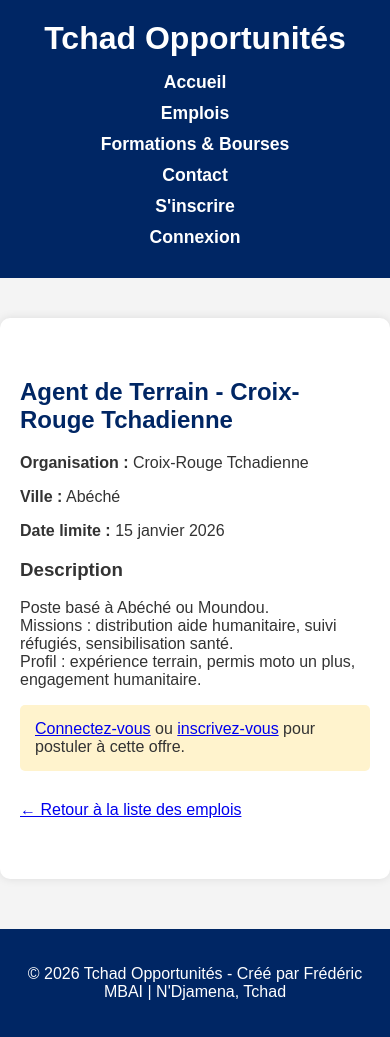
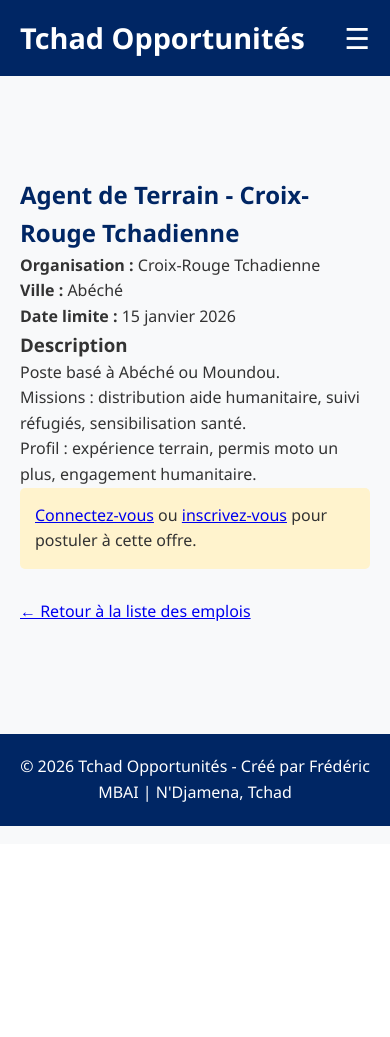
Before and after one commit to MBAIAMNE/tchad-opportunites, a Django app: page /emplois/2/ in a window 390 px wide. After the commit the page ends 826 px from the top, so only its background shows below. Run offline with Django 5.2, Linux system fonts and the light colour scheme; data comes from the database, SQL or seed files in the repository.

Commit message:
Update base.html

```diff
--- a/templates/base.html
+++ b/templates/base.html
@@ -5,71 +5,87 @@
     <meta name="viewport" content="width=device-width, initial-scale=1.0">
     <title>{% block title %}Tchad Opportunités{% endblock %}</title>
     <style>
+        * { box-sizing: border-box; margin: 0; padding: 0; }
         body {
-            font-family: Arial, sans-serif;
-            margin: 0;
-            padding: 0;
-            background-color: #f4f4f4;
+            font-family: 'Segoe UI', Arial, sans-serif;
+            background: #f8f9fa;
             color: #333;
+            line-height: 1.6;
         }
         header {
-            background-color: #002664; /* Bleu du drapeau tchadien */
+            background: #002664;
             color: white;
-            padding: 20px;
-            text-align: center;
+            padding: 15px 20px;
+            display: flex;
+            justify-content: space-between;
+            align-items: center;
+            flex-wrap: wrap;
         }
-        header h1 {
-            margin: 0;
-            font-size: 2.5em;
+        .logo {
+            font-size: 1.8em;
+            font-weight: bold;
         }
         nav {
-            margin-top: 15px;
+            display: flex;
         }
         nav a {
             color: white;
             text-decoration: none;
             margin: 0 15px;
             font-weight: bold;
-            font-size: 1.1em;
         }
-        nav a:hover {
-            text-decoration: underline;
+        .hamburger {
+            display: none;
+            font-size: 1.8em;
+            cursor: pointer;
         }
         main {
-            max-width: 1000px;
+            max-width: 1200px;
             margin: 40px auto;
             padding: 20px;
-            background-color: white;
-            box-shadow: 0 0 10px rgba(0,0,0,0.1);
-            border-radius: 10px;
         }
         footer {
+            background: #002664;
+            color: white;
             text-align: center;
             padding: 20px;
-            background-color: #002664;
-            color: white;
             margin-top: 50px;
         }
         @media (max-width: 768px) {
-            header h1 { font-size: 2em; }
-            nav a { display: block; margin: 10px 0; }
+            .hamburger { display: block; }
+            nav {
+                display: none;
+                flex-direction: column;
+                width: 100%;
+                background: #001a3f;
+                position: absolute;
+                top: 70px;
+                left: 0;
+            }
+            nav.active { display: flex; }
+            nav a {
+                padding: 15px;
+                text-align: center;
+                border-bottom: 1px solid #003080;
+            }
         }
     </style>
 </head>
 <body>
     <header>
-        <h1>Tchad Opportunités</h1>
-        <nav>
-            <a href="{% url 'home' %}">Accueil</a>
-            <a href="{% url 'job_list' %}">Emplois</a>
-            <a href="{% url 'opportunity_list' %}">Formations & Bourses</a>
+        <div class="logo">Tchad Opportunités</div>
+        <div class="hamburger" onclick="toggleMenu()">☰</div>
+        <nav id="navMenu">
+            <a href="/">Accueil</a>
+            <a href="/emplois/">Emplois</a>
+            <a href="/opportunites/">Formations & Bourses</a>
             <a href="#">Contact</a>
             {% if user.is_authenticated %}
                 <a href="/admin/">Admin</a>
-                <a href="{% url 'logout' %}">Déconnexion ({{ user.username }})</a>
+                <a href="/users/logout/">Déconnexion ({{ user.username }})</a>
             {% else %}
-                <a href="{% url 'signup' %}">S'inscrire</a>
-                <a href="{% url 'login' %}">Connexion</a>
+                <a href="/users/signup/">S'inscrire</a>
+                <a href="/users/login/">Connexion</a>
             {% endif %}
         </nav>
     </header>
@@ -80,7 +96,13 @@
     </main>
 
     <footer>
-        <p>&copy; 2026 Tchad Opportunités - Créé par Frédéric MBAI | N'Djamena, Tchad</p>
+        <p>© 2026 Tchad Opportunités - Créé par Frédéric MBAI | N'Djamena, Tchad</p>
     </footer>
+
+    <script>
+        function toggleMenu() {
+            document.getElementById('navMenu').classList.toggle('active');
+        }
+    </script>
 </body>
 </html>
```
